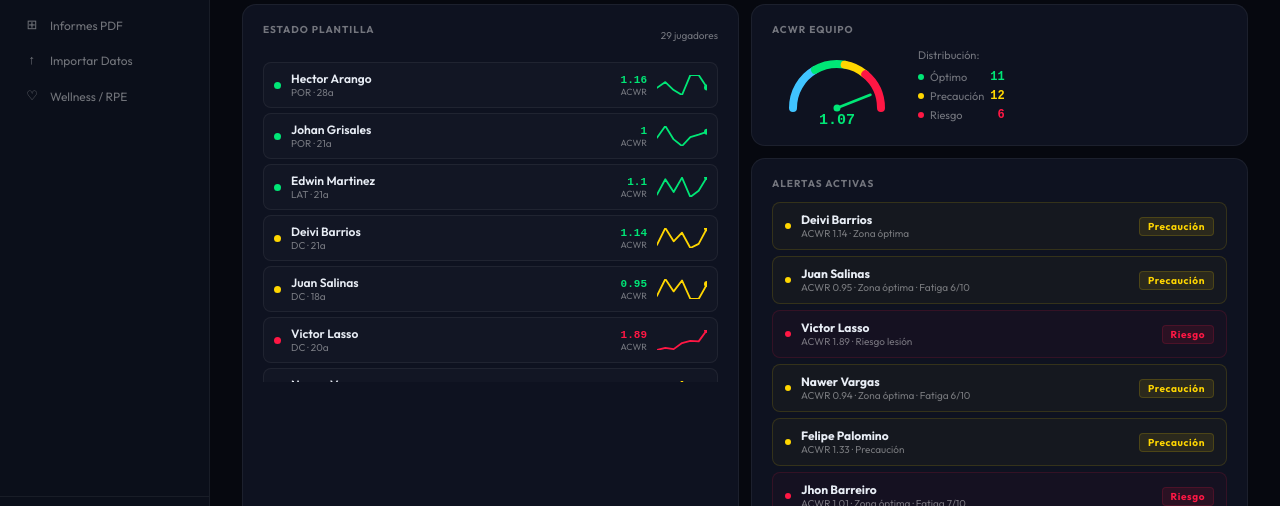
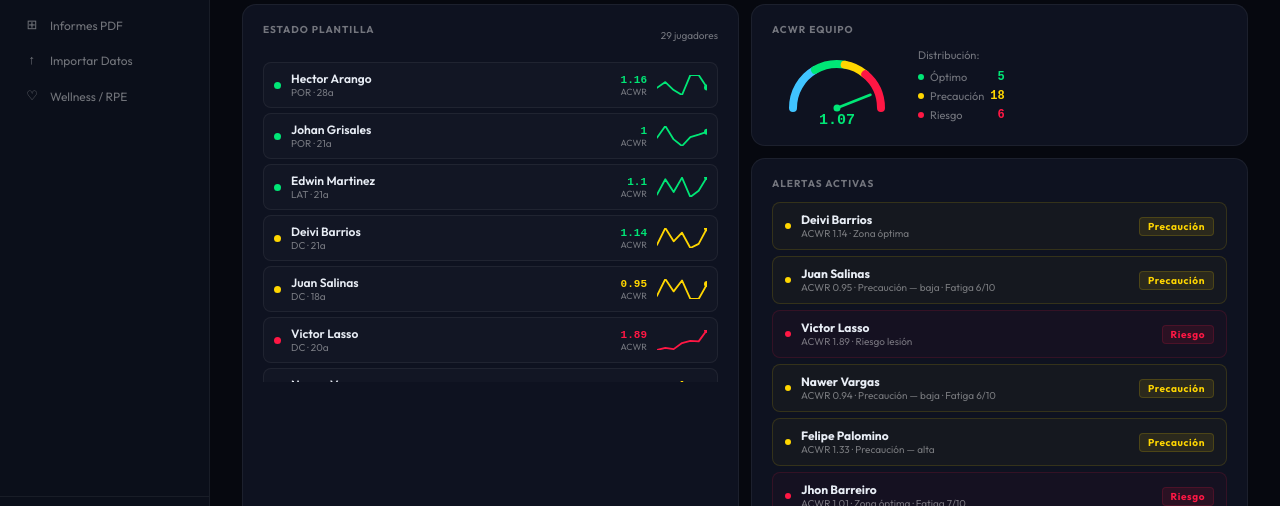
Before and after one commit to PFsimonduque/Perfload, a React (Create React App) app: page / in a window 1280 px wide. Shown: the part 217-723 px from the top of the page. Built offline with nearby package versions, Linux system fonts and the light colour scheme.

Commit message:
umbrales ACWR reales

```diff
--- a/src/App.js
+++ b/src/App.js
@@ -133,8 +133,8 @@ const calcACWR = (loads) => {
   return chronic > 0 ? parseFloat((acute / chronic).toFixed(2)) : 1.0;
 };
 
-const acwrColor = (v) => v < 0.8 ? C.blue : v <= 1.3 ? C.green : v <= 1.5 ? C.yellow : C.red;
-const acwrLabel = (v) => v < 0.8 ? "Carga baja" : v <= 1.3 ? "Zona óptima" : v <= 1.5 ? "Precaución" : "Riesgo lesión";
+const acwrColor = (v) => (v < 0.8 || v > 1.5) ? C.red : (v < 1.0 || v > 1.3) ? C.yellow : C.green;
+const acwrLabel = (v) => v < 0.8 ? "Carga muy baja" : v < 1.0 ? "Precaución — baja" : v <= 1.3 ? "Zona óptima" : v <= 1.5 ? "Precaución — alta" : "Riesgo lesión";
 
 // ═══════════════════════════════════════════════════════
 //  DEMO SEED DATA (used until real CSVs are uploaded)
@@ -394,8 +394,8 @@ export default function PerfLoad() {
     status: (() => {
       const a = calcACWR(p.loads);
       const w = wellnessData.find(w => w.jugador === p.nombre);
-      if (a > 1.5 || (w && (w.fatiga >= 7 || w.dolor >= 6))) return "risk";
-      if (a > 1.3 || (w && (w.fatiga >= 5 || w.dolor >= 4))) return "caution";
+      if (a < 0.8 || a > 1.5 || (w && (w.fatiga >= 7 || w.dolor >= 6))) return "risk";
+      if (a < 1.0 || a > 1.3 || (w && (w.fatiga >= 5 || w.dolor >= 4))) return "caution";
       return "optimal";
     })(),
     wellness: wellnessData.find(w => w.jugador === p.nombre) || null,
@@ -986,7 +986,7 @@ export default function PerfLoad() {
     const riesgo = playersWithACWR.filter(p => p.status === "risk");
     const precaucion = playersWithACWR.filter(p => p.status === "caution");
     const optimos = playersWithACWR.filter(p => p.status === "optimal");
-    const acwrAltos = playersWithACWR.filter(p => p.acwr > 1.5);
+    const acwrRiesgo = playersWithACWR.filter(p => p.acwr < 0.8 || p.acwr > 1.5);
 
     const TrafficLight = ({ status, count }) => {
       const cfg = { optimal: { color: C.green, label: "DISPONIBLE", icon: "✓" },
@@ -1015,16 +1015,16 @@ export default function PerfLoad() {
         </div>
 
         {/* ACWR Alert Banner */}
-        {acwrAltos.length > 0 && (
+        {acwrRiesgo.length > 0 && (
           <div style={{ background:`${C.red}10`, border:`1px solid ${C.red}30`, borderRadius:12,
             padding:"14px 18px", marginBottom:18, display:"flex", alignItems:"center", gap:12 }}>
             <div style={{ fontSize:20 }}>🚨</div>
             <div>
               <div style={{ fontSize:13, fontWeight:700, color:C.red }}>
-                ALERTA ACWR — {acwrAltos.length} jugador{acwrAltos.length>1?"es":""} en zona de riesgo de lesión
+                ALERTA ACWR — {acwrRiesgo.length} jugador{acwrRiesgo.length>1?"es":""} en zona de riesgo
               </div>
               <div style={{ fontSize:11, color:C.muted, marginTop:3 }}>
-                {acwrAltos.map(p=>p.nombre).join(", ")} · ACWR {'>'} 1.5 — Se recomienda reducir carga
+                {acwrRiesgo.map(p=>`${p.nombre} (${p.acwr})`).join(", ")} · ACWR fuera de rango seguro (0.8–1.5)
               </div>
             </div>
           </div>
```
